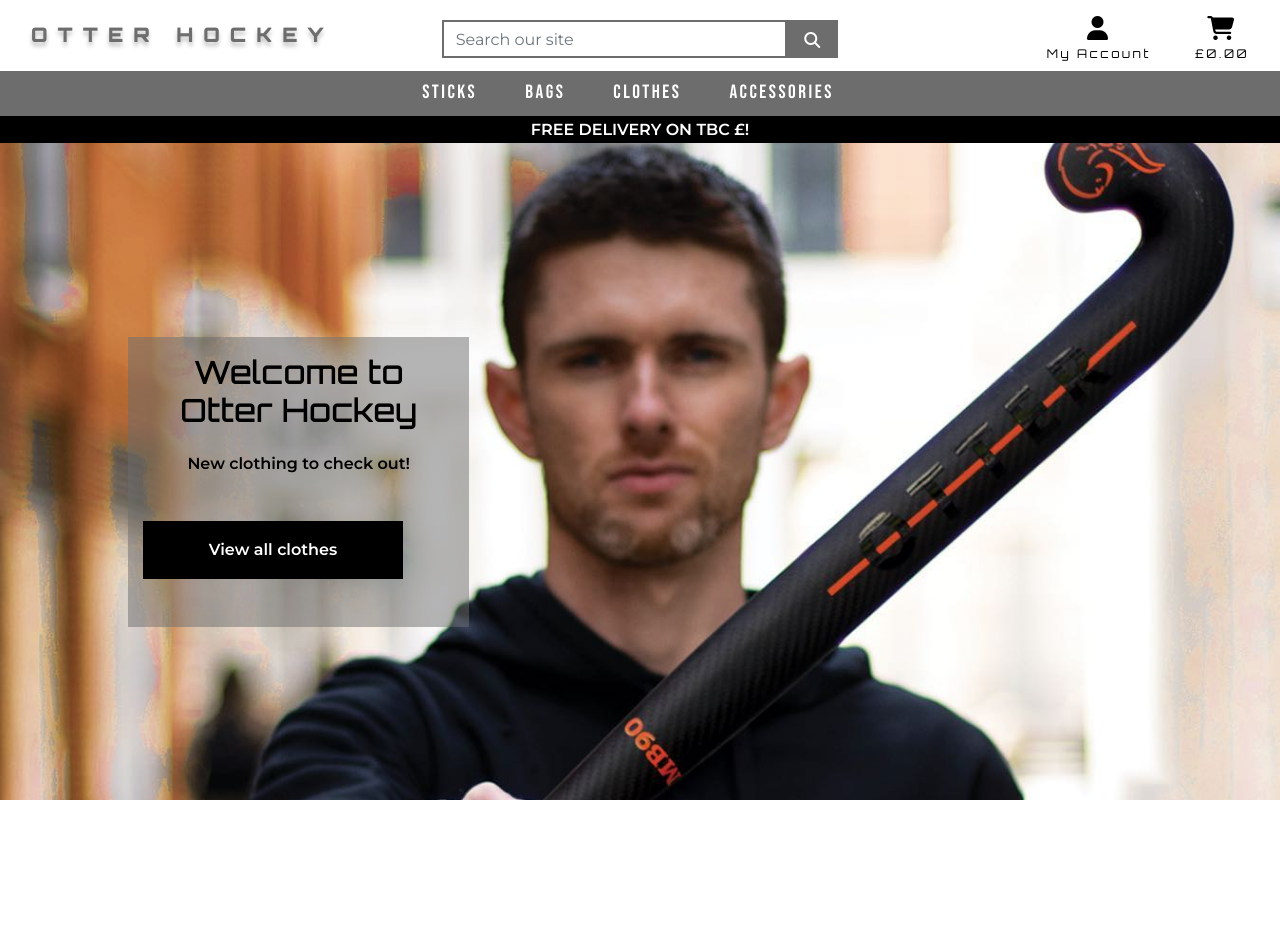
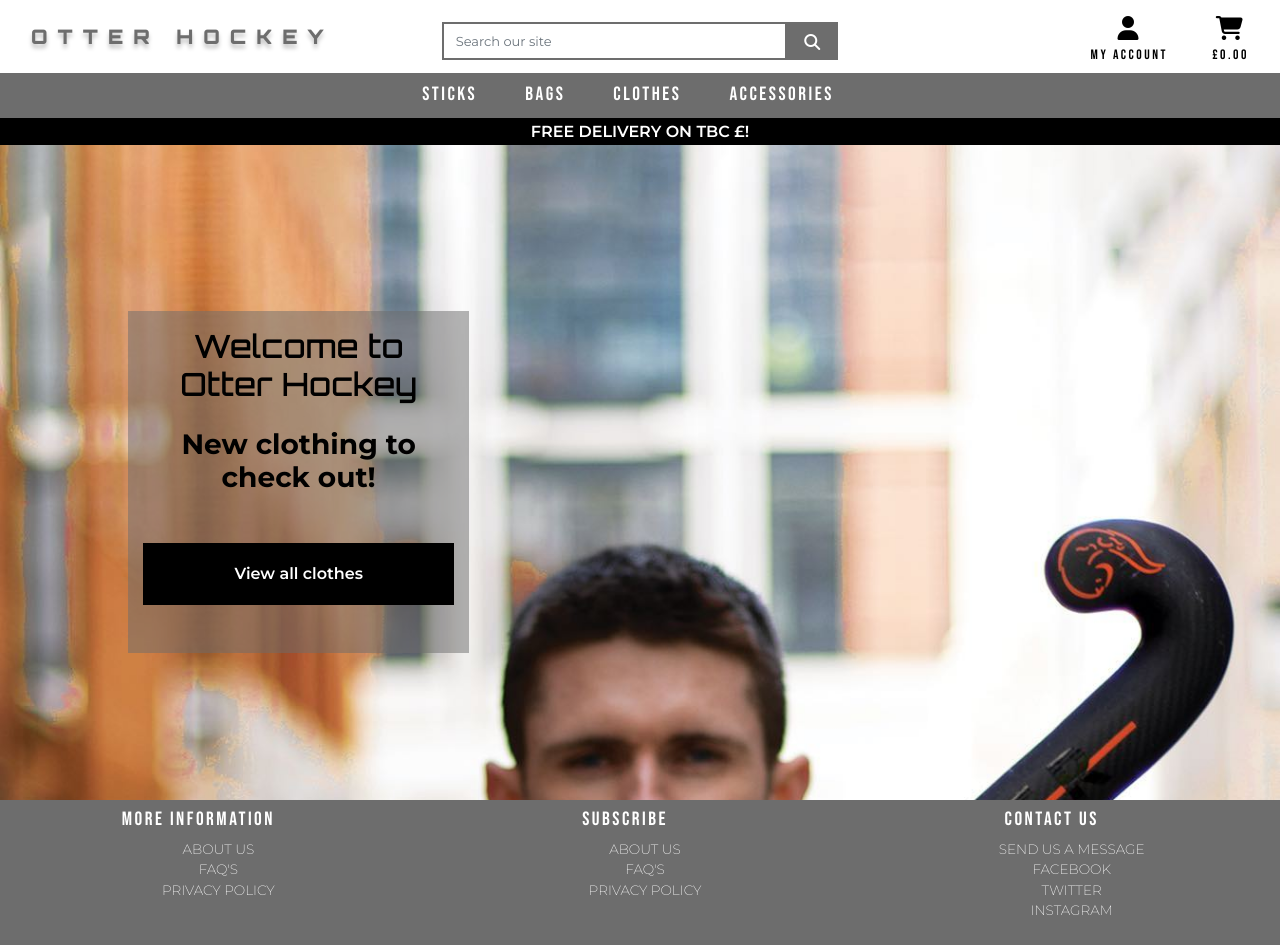
Before and after one commit to liamsmith3194/otter-hockey, a Django app: page / in a window 1280 px wide. Before the commit the page ends 800 px from the top, so only its background shows below. Run offline with Django 3.2, Linux system fonts and the light colour scheme; some libraries are stand-ins or nearby versions.

Commit message:
basic setup for footer element

```diff
--- a/home/templates/home/index.html
+++ b/home/templates/home/index.html
@@ -16,12 +16,12 @@
                 <h2 class="welcome-message text-black text-center py-3">
                     Welcome to Otter Hockey
                 </h2>
-                <h3 class="banner-offer text-black text-center">
+                <h3 class="text-black font-weight-bold text-center">
                     New clothing to check out!
                 </h3>
                 <div class="my-5">
                     <h4>
-                        <a href="" class="shop-now-button banner-offer btn rounded-0 py-3">View all clothes</a>
+                        <a href="" class="d-flex justify-content-center shop-now-button banner-offer btn rounded-0 py-3">View all clothes</a>
                     </h4>
                 </div>
             </div>
--- a/static/css/base.css
+++ b/static/css/base.css
@@ -15,10 +15,11 @@ body {
 }
 
 /* changes the buttons on the right */
-p {
+.header-buttons {
     color: #000;
-    font-family: 'Orbitron', sans-serif;
-    font-size: 0.75rem;
+    font-family: 'Bebas Neue', sans-serif;
+    font-weight: 500;
+    font-size: 0.85rem;
 }
 
 /* from Bulma */
@@ -58,8 +59,18 @@ p {
     font-weight: 600;
 }
 
+::placeholder{
+    font-size: small;
+}
+
+.footer-headings{
+    font-family: 'Bebas Neue', sans-serif;
+
+}
+
 .shop-now-button {
     background: black;
+    border: #000 solid 3px;
     color: white;
     min-width: 260px;
 }
@@ -111,8 +122,19 @@ p {
     letter-spacing: 2.5px;
 }
 
-.dropdown-item{
+.dropdown-item {
     font-size: 0.85rem;
+}
+
+.footer-container{
+    display: flex;
+}
+
+.footer-item {
+    list-style: none;
+    font-weight: 200;
+    font-size: 0.85rem;
+    text-transform: uppercase;
 }
 
 /* -------------------------------- Media Queries */
--- a/templates/base.html
+++ b/templates/base.html
@@ -19,9 +19,12 @@
         integrity="sha384-Vkoo8x4CGsO3+Hhxv8T/Q5PaXtkKtu6ug5TOeNV6gBiFeWPGFN9MuhOf23Q9Ifjh" crossorigin="anonymous">
     <link rel="preconnect" href="https://fonts.googleapis.com">
     <link rel="preconnect" href="https://fonts.gstatic.com" crossorigin>
-    <link href="https://fonts.googleapis.com/css2?family=Orbitron:wght@400;500;600;700;800;900&display=swap" rel="stylesheet">
+    <link href="https://fonts.googleapis.com/css2?family=Orbitron:wght@400;500;600;700;800;900&display=swap"
+        rel="stylesheet">
     <link href="https://fonts.googleapis.com/css2?family=Bebas+Neue&family=Space+Mono&display=swap" rel="stylesheet">
-    <link href="https://fonts.googleapis.com/css2?family=Montserrat:ital,wght@0,100;0,200;0,300;0,400;0,500;0,600;0,700;0,800;0,900;1,100;1,200;1,300;1,400;1,500;1,600;1,700;1,800;1,900&display=swap" rel="stylesheet">
+    <link
+        href="https://fonts.googleapis.com/css2?family=Montserrat:ital,wght@0,100;0,200;0,300;0,400;0,500;0,600;0,700;0,800;0,900;1,100;1,200;1,300;1,400;1,500;1,600;1,700;1,800;1,900&display=swap"
+        rel="stylesheet">
 
 
 
@@ -81,7 +84,7 @@
                             aria-haspopup="true" aria-expanded="false">
                             <div class="text-center">
                                 <div><i class="fas fa-user fa-lg"></i></div>
-                                <p class="my-0">My Account</p>
+                                <p class="header-buttons my-0">My Account</p>
                             </div>
                         </a>
                         <div class="dropdown-menu border-0" aria-labelledby="user-options">
@@ -102,7 +105,7 @@
                             href="">
                             <div class="text-center">
                                 <div><i class="fa-solid fa-cart-shopping fa-lg"></i></div>
-                                <p class="my-0">
+                                <p class="header-buttons my-0">
                                     {% if grand_total %}
                                     £{{ grand_total|floatformat:2 }}
                                     {% else %}
@@ -142,6 +145,42 @@
     {% block content %}
     {% endblock %}
 
+    <div class="footer-container py-2 bg-grey text-center">
+        <div class="row w-100">
+            <div class="col-sm">
+                <h4 class="nav-item text-white text-center">
+                    More Information
+                </h4>
+                <ul class="footer-item text-white">
+                    <li>About us</li>
+                    <li>FAQ'S</li>
+                    <li>Privacy Policy</li>
+                </ul>
+            </div>
+            <div class="col-sm">
+                <h4 class="nav-item text-white">
+                    Subscribe
+                </h4>
+                <ul class="footer-item text-white">
+                    <li>About us</li>
+                    <li>FAQ'S</li>
+                    <li>Privacy Policy</li>
+                </ul>
+            </div>
+            <div class="col-sm">
+                <h4 class="nav-item text-white">
+                    Contact Us
+                </h4>
+                <ul class="footer-item text-white">
+                    <li>Send us a message</li>
+                    <li>Facebook</li>
+                    <li>Twitter</li>
+                    <li>Instagram</li>
+                </ul>
+            </div>
+        </div>
+    </div>
+
     {% block postloadjs %}
     {% endblock %}
 
```
